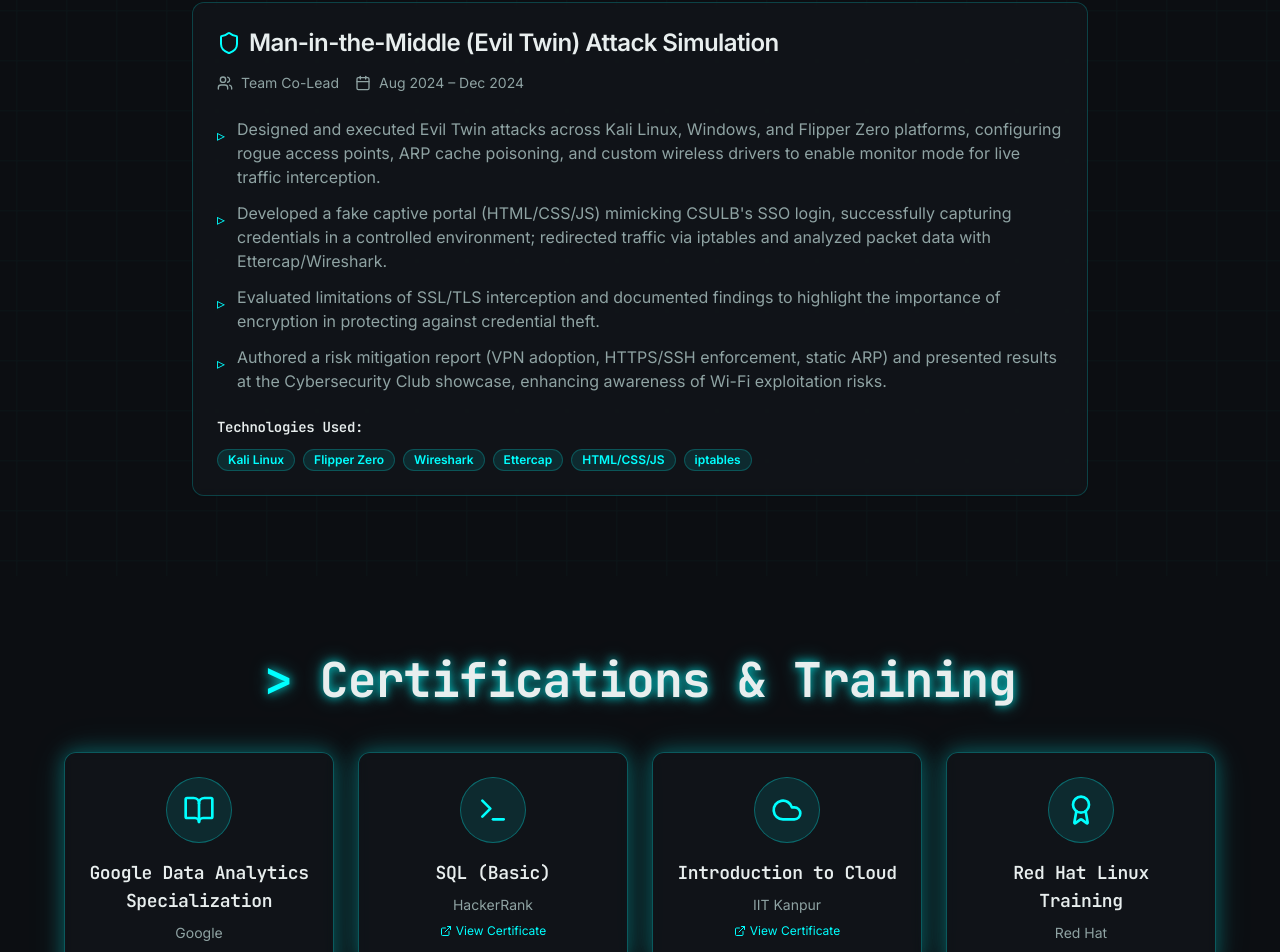
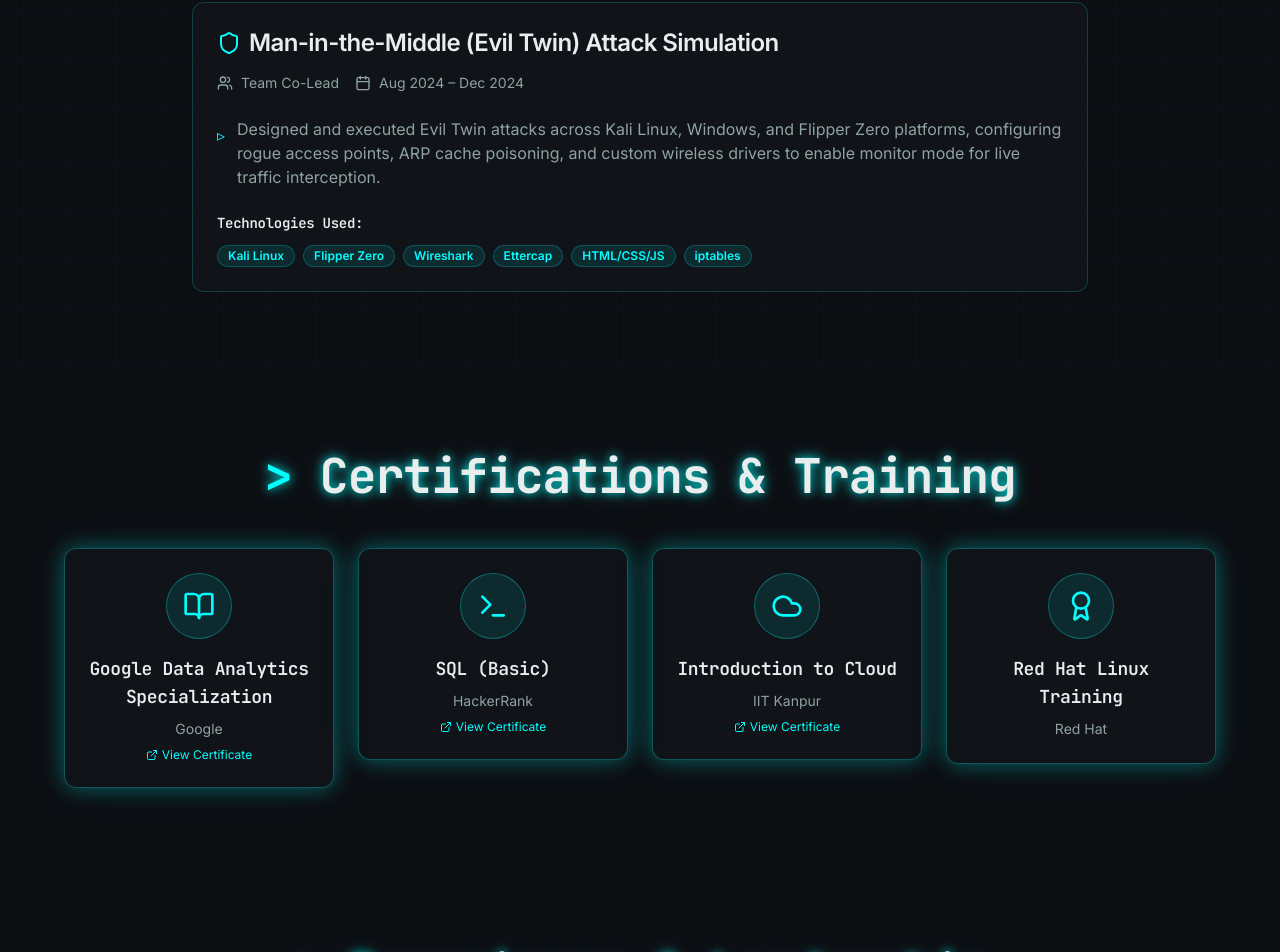
Before and after one commit to Vipul1231-ne/cyber-vault-display, a React (Vite) app: page / in a window 1280 px wide. Shown: the part 2738-3690 px from the top of the page. Built offline with nearby package versions, Linux system fonts and the light colour scheme; the HTML template or start-up script is replaced by a standard one.

Commit message:
Update Projects: show only first point

```diff
--- a/src/components/ProjectsSection.tsx
+++ b/src/components/ProjectsSection.tsx
@@ -9,10 +9,7 @@ const ProjectsSection = () => {
       role: "Team Co-Lead",
       period: "Aug 2024 – Dec 2024",
       description: [
-        "Designed and executed Evil Twin attacks across Kali Linux, Windows, and Flipper Zero platforms, configuring rogue access points, ARP cache poisoning, and custom wireless drivers to enable monitor mode for live traffic interception.",
-        "Developed a fake captive portal (HTML/CSS/JS) mimicking CSULB's SSO login, successfully capturing credentials in a controlled environment; redirected traffic via iptables and analyzed packet data with Ettercap/Wireshark.",
-        "Evaluated limitations of SSL/TLS interception and documented findings to highlight the importance of encryption in protecting against credential theft.",
-        "Authored a risk mitigation report (VPN adoption, HTTPS/SSH enforcement, static ARP) and presented results at the Cybersecurity Club showcase, enhancing awareness of Wi-Fi exploitation risks."
+        "Designed and executed Evil Twin attacks across Kali Linux, Windows, and Flipper Zero platforms, configuring rogue access points, ARP cache poisoning, and custom wireless drivers to enable monitor mode for live traffic interception."
       ],
       technologies: ["Kali Linux", "Flipper Zero", "Wireshark", "Ettercap", "HTML/CSS/JS", "iptables"]
     }
```
